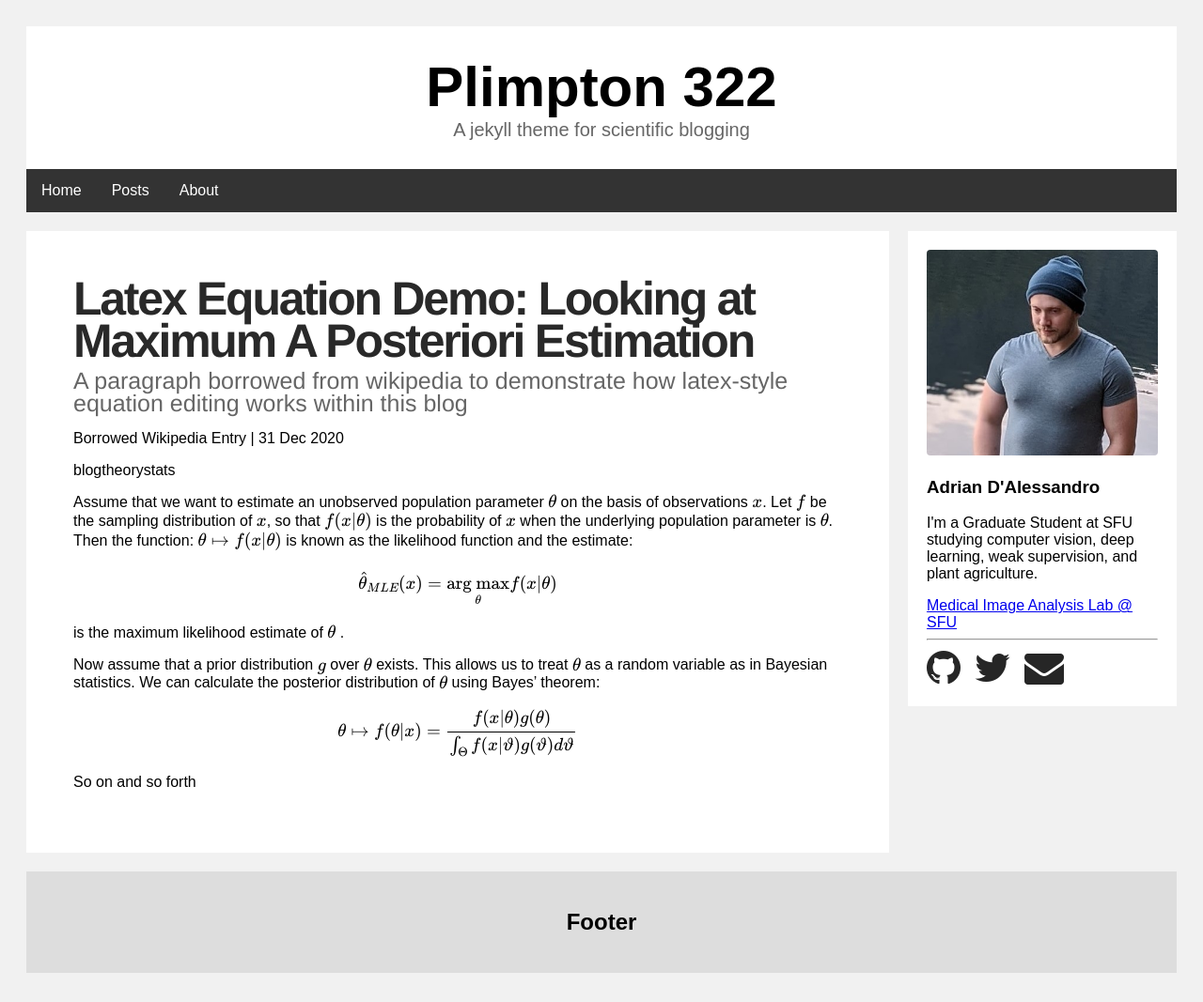
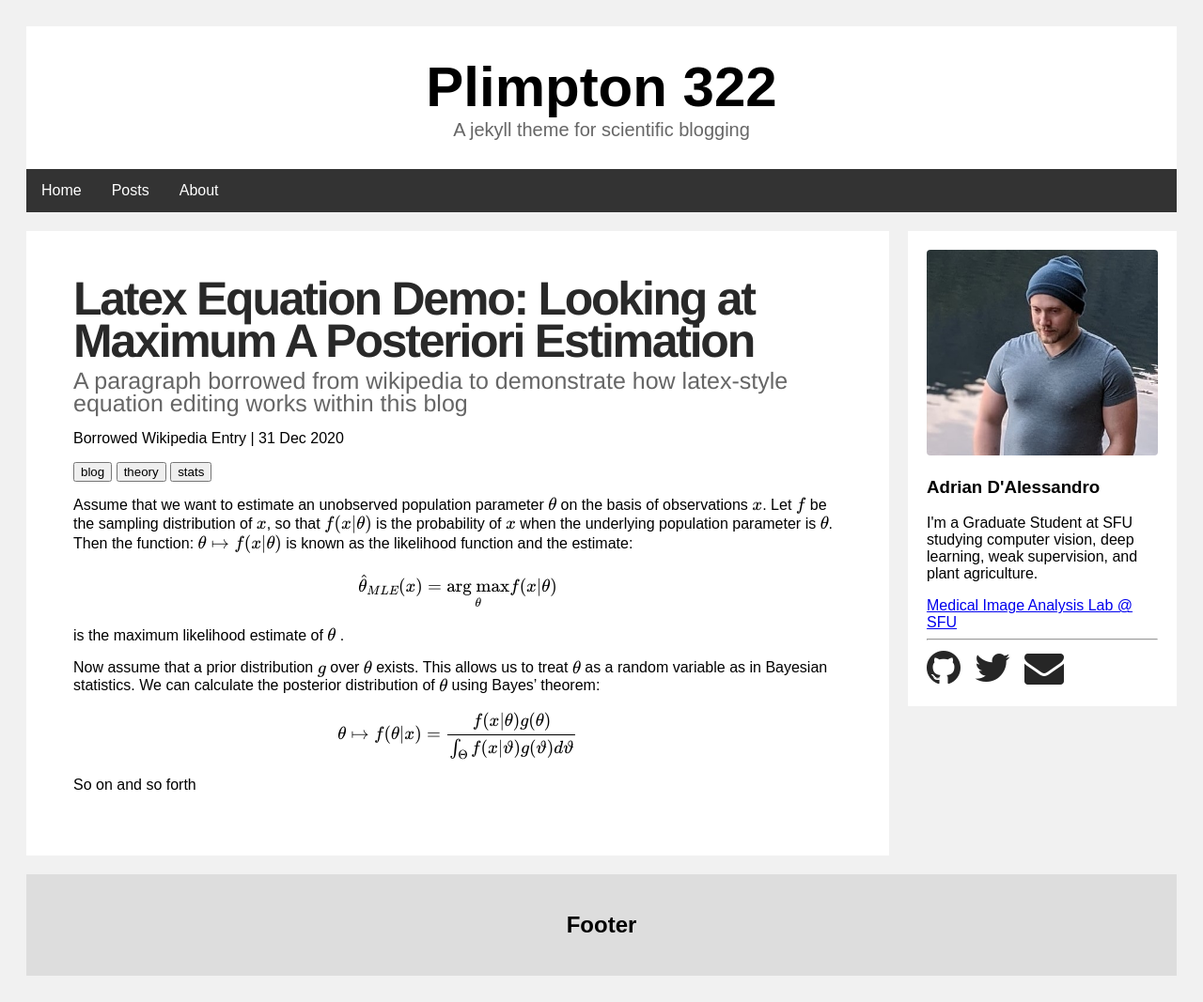
Before and after one commit to adrian-dalessandro/Plimpton322, a Jekyll site: the page built from _posts/2020-12-31-example-latex-math.md, in a window 1280 px wide. Shown: the whole page at 94% size. Built offline with Jekyll 4.4.1, drawn with Linux system fonts in a browser that asks for light colours; formulas are drawn with MathJax 3.

Commit message:
Update post.html

```diff
--- a/_layouts/post.html
+++ b/_layouts/post.html
@@ -19,7 +19,9 @@
       </div>
       <div class="post-info">
         <p>{{ page.author }} | {{ page.date | date_to_string }}</p>
-        <p>{{ page.tags }}</p>
+        {% for tag in page.tags %}
+        <button>{{ tag }}</button>
+        {% endfor %}
       </div>
       <div class="post-body">
         {{ content }}
```
